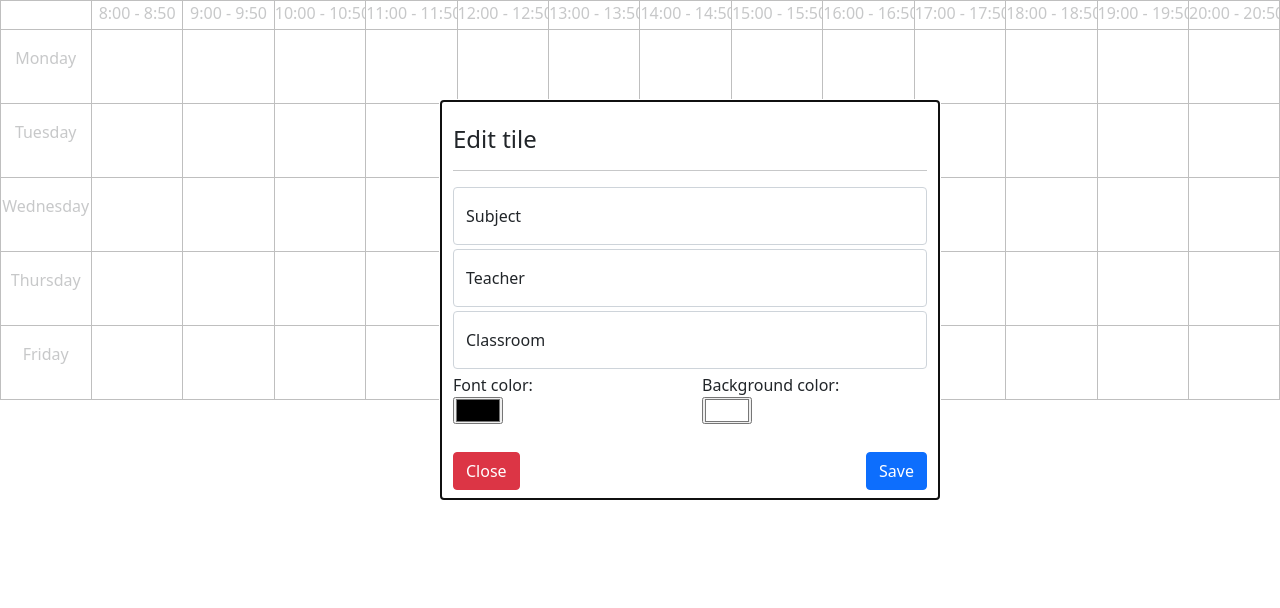
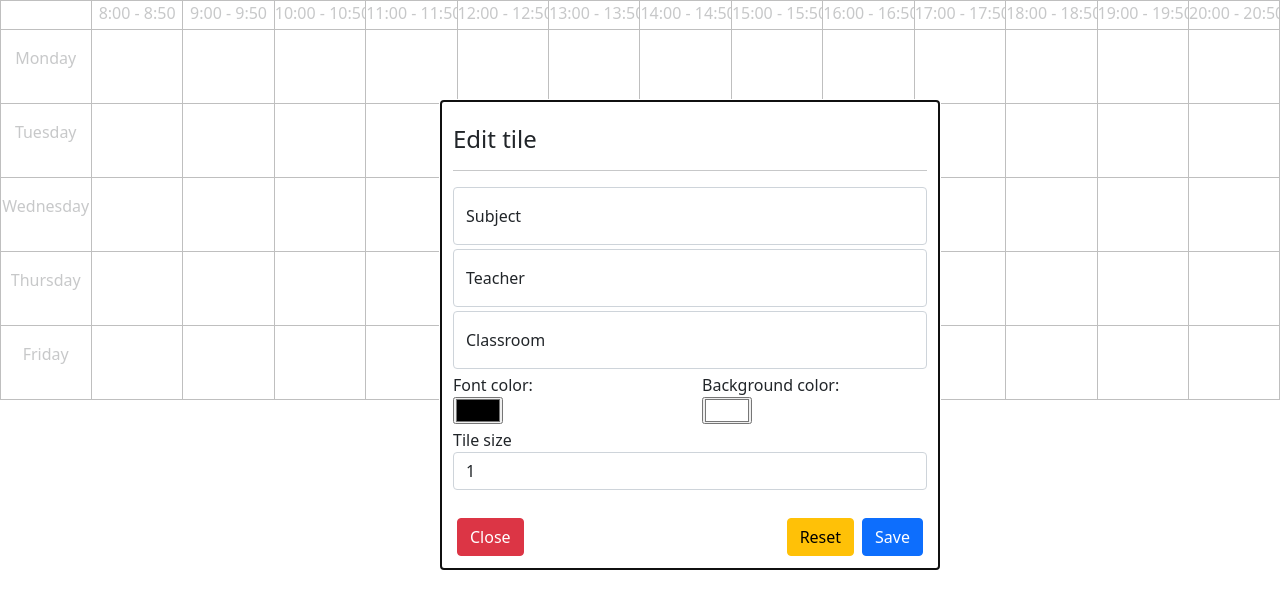
Before and after one commit to a-blaho/React-TimeTable, a React (Create React App) app: page / in a window 1280 px wide. Both pictures are taken after a click on the element 137 px from the left and 66 px from the top of the page. Shown: the top 608 px of the page. Built offline with nearby package versions, Linux system fonts and the light colour scheme.

Commit message:
Added the option to make wider tiles

```diff
--- a/src/components/Row.jsx
+++ b/src/components/Row.jsx
@@ -4,15 +4,58 @@ import Tile from './Tile';
 
 class Row extends Component {
     state = {
-        tiles: []
+        tiles: [],
+        sizes: [1,1,1,1,1,1,1,1,1,1,1,1,1]
      }
-    handleClick() {
-     console.log('click')
+
+    getSizesCount(sizes) {
+        let length = 0
+        sizes.forEach(s => {
+            length += s
+        })
+        return length
+    }
+    setSizes(index, value) {
+        console.log('state1', this.state.sizes)
+        let s = this.state.sizes.slice()
+        s[index] = Number(value)
+        let length = this.getSizesCount(s)
+        //we need to remove one or more tiles
+        console.log('length', length, 'state', this.state.sizes.length)
+        while(length > 13) {
+            s.pop()
+            length = this.getSizesCount(s)
+        }
+        //we need to add one tile
+        if(length < 13) {
+            console.log('less')
+            console.log('s1', s)
+            s.push(1)
+            console.log('s2', s)
+            length = this.getSizesCount(s)
+            //widen that tile until we have enough
+            while(length < 13) {
+                s[s.length - 1] += 1
+                length = this.getSizesCount(s)
+            }
+        }
+        this.setState({
+            sizes: s.slice(),
+        }, () => {
+            this.setState({tiles: []})
+            let t = []
+            for (let i = 0; i < this.state.sizes.length; i++) {
+                t.push(<Tile key={i} id={i} size={this.state.sizes[i]} setSizes={(index, value) => {this.setSizes(index, value)}}/>)
+            }
+            this.setState({tiles: t})
+        })
+
     }
     render() {
-        for (let i = 0; i < 13; i++) {
-            let color = this.props.color ? this.props.color[i] : 'white'
-            this.state.tiles.push(<Tile key={i} color={color} onClick={() => {this.handleClick()}}/>)
+        if(this.state.tiles.length === 0) {
+            for (let i = 0; i < this.state.sizes.length; i++) {
+                this.state.tiles.push(<Tile key={i} id={i} size={this.state.sizes[i]} setSizes={(index, value) => {this.setSizes(index, value)}}/>)
+            }
         }
         return (
             <React.Fragment>
--- a/src/components/Tile.jsx
+++ b/src/components/Tile.jsx
@@ -19,6 +19,19 @@ class Tile extends Component {
             fontColor: document.querySelector('#fontColor').value,
             backgroundColor: document.querySelector('#backgroundColor').value
         })
+
+        this.props.setSizes(this.props.id, document.querySelector('#size').value)
+        this.handleModal()
+    }
+
+    resetTile() {
+        this.setState({
+            subject: '',
+            teacher: '',
+            classroom: '',
+            backgroundColor: '#FFFFFF',
+            fontColor: '#000000'
+        })
         this.handleModal()
     }
 
@@ -27,9 +40,14 @@ class Tile extends Component {
     }
 
     render() {
+        ReactModal.setAppElement('#root');
         return (
             <React.Fragment>
-                <div onClick={() => {this.handleModal()}} className='tile' style={{width: 'calc((100% / 14) + 1px)', backgroundColor: this.state.backgroundColor, color: this.state.fontColor}}>
+                <div onClick={() => {this.handleModal()}} className='tile' style={{
+                    width: 'calc((100% / 14) * ' + this.props.size + ' + 1px)',
+                    backgroundColor: this.state.backgroundColor,
+                    color: this.state.fontColor
+                }}>
                     <p>{this.state.subject}<br/>
                     {this.state.teacher}<br/>
                     {this.state.classroom}</p>
@@ -63,9 +81,12 @@ class Tile extends Component {
                                 <input type="color" id="backgroundColor" defaultValue={this.state.backgroundColor}/>
                             </div>
                             </div>
+                        <label htmlFor="size">Tile size</label>
+                        <input type='number' defaultValue={this.props.size} id='size' className='form-control' min={1} max={13}/>
                         <br />
-                        <button className='btn btn-danger' onClick={() => this.handleModal()}>Close</button>
-                        <button className='btn btn-primary' onClick={() => {this.editTile()}} style={{float: 'right'}}>Save</button>
+                        <button className='btn btn-danger m-1' onClick={() => this.handleModal()}>Close</button>
+                        <button className='btn btn-primary m-1' onClick={() => {this.editTile()}} style={{float: 'right'}}>Save</button>
+                        <button className='btn btn-warning m-1' onClick={() => this.resetTile()} style={{float: 'right'}}>Reset</button>
                     </div>
                 </ReactModal>
             </React.Fragment>
--- a/src/index.css
+++ b/src/index.css
@@ -44,7 +44,7 @@
 
 .reactmodal {
     border: 1px solid black;
-    height: 400px;
+    height: 470px;
     width: 500px;
     background-color: white;
     left: calc(50% - 200px);
```
